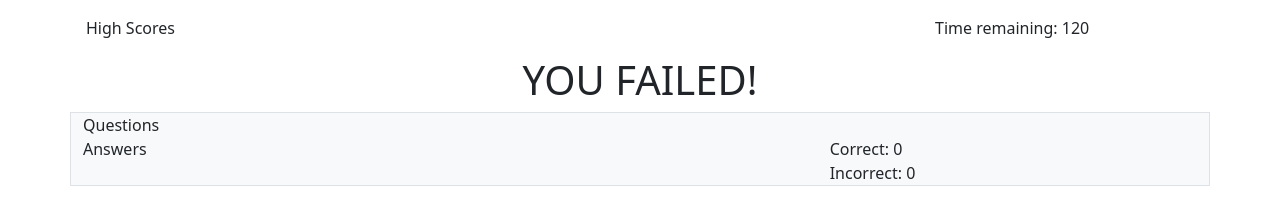
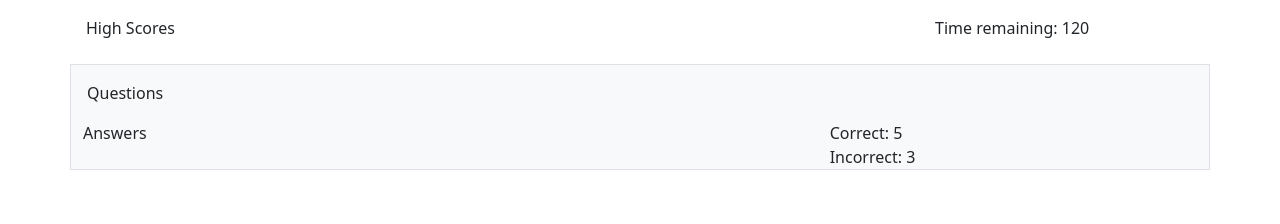
Before and after one commit to m-llo/quizgame, a plain HTML site: page index.html in a window 1280 px wide. Drawn offline with nearby package versions, Linux system fonts and the light colour scheme.

Commit message:
updated timer addition and score counter

```diff
--- a/index.html
+++ b/index.html
@@ -19,8 +19,7 @@
 
     <div class="container border bg-light">
         <div class="row row-cols-2">
-          <div class="col-md-8" id="questions">Questions</div>
-          <!-- <div class="col-md-4" id="timer"></div> -->
+          <div class="col-md-12 p-3" id="questions">Questions</div>
           <div class="col-md-8">Answers
             <ul id="answers"></ul>
           </div>
--- a/script.js
+++ b/script.js
@@ -6,8 +6,8 @@ let incorrectEl = document.querySelector("#incorrect")
 
 
 let timeLeft = 120;
-let correct = 0;
-let incorrect = 0;
+let correct = 5
+let incorrect = 3;
 
 timerEl.textContent= "Time remaining: " + timeLeft;
 correctEl.textContent= "Correct: " + correct;
@@ -15,11 +15,11 @@ incorrectEl.textContent="Incorrect: " + incorrect;
 
 
 function countDown() {
-
+    quizEndEl.textContent=" "
     // let timeLeft = 120;
     // timerEl.textContent= "Time remaining: " + timeLeft;
     let timerInterval = setInterval(function() {
-        timeLeft++;
+        timeLeft--;
         if (timeLeft === 0) {
             clearInterval(timerInterval);
             quizOver();
@@ -28,17 +28,22 @@ function countDown() {
 }
 
 function quizOver(){
-    if(correct > incorrect){
+    if(correct >= incorrect){
     quizEndEl.textContent="YOU PASS!"
-    } else {
+    }
+    else {
     quizEndEl.textContent="YOU FAILED!"
     }
+
+    localStorage.setItem("highscores", correct)
+
 }
 console.log(timeLeft);
 console.log(timerEl);
 console.log(correct)
 console.log(incorrect);
 
+
 countDown();
 
-quizOver();
+// quizOver();
```
